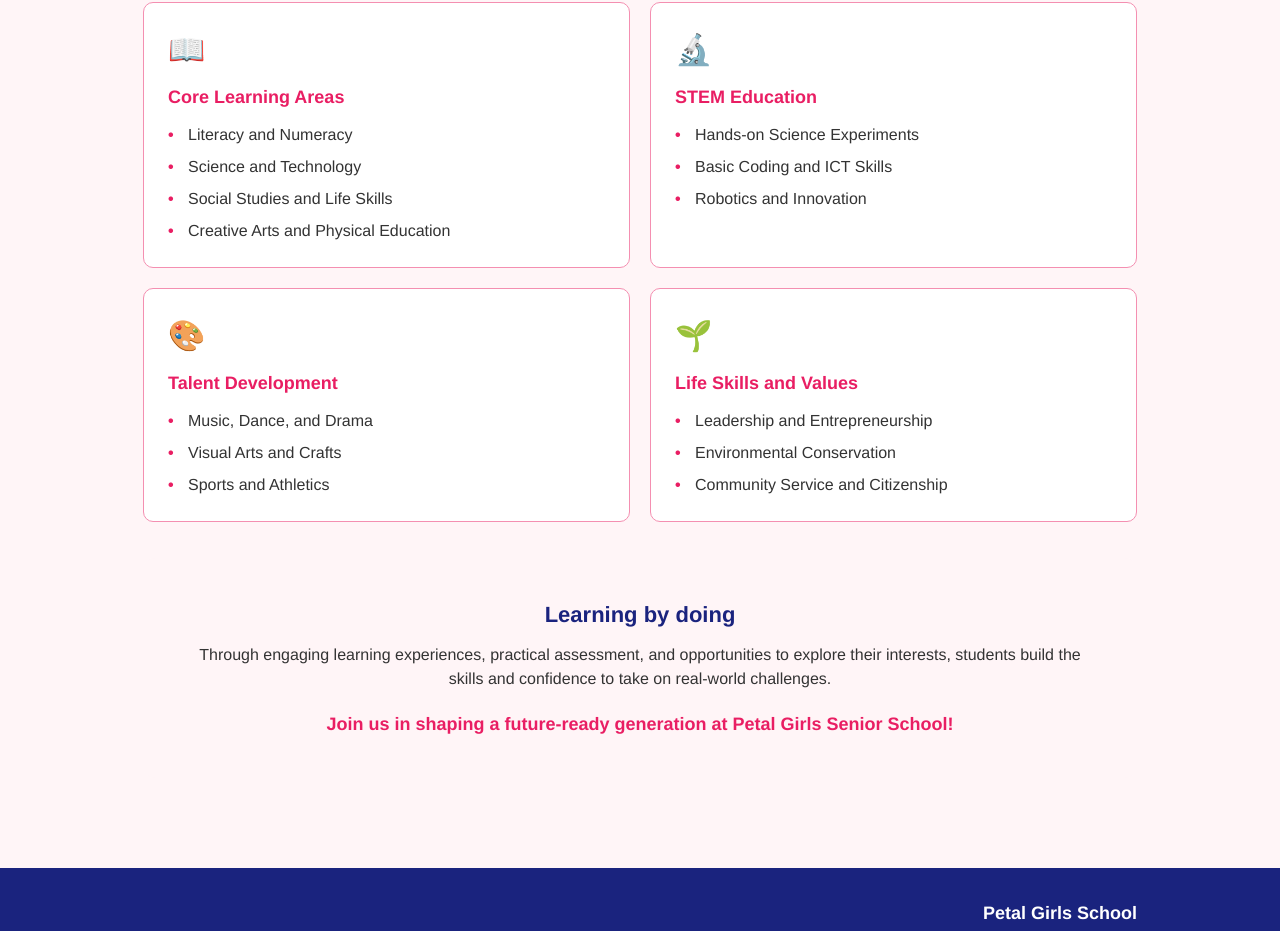
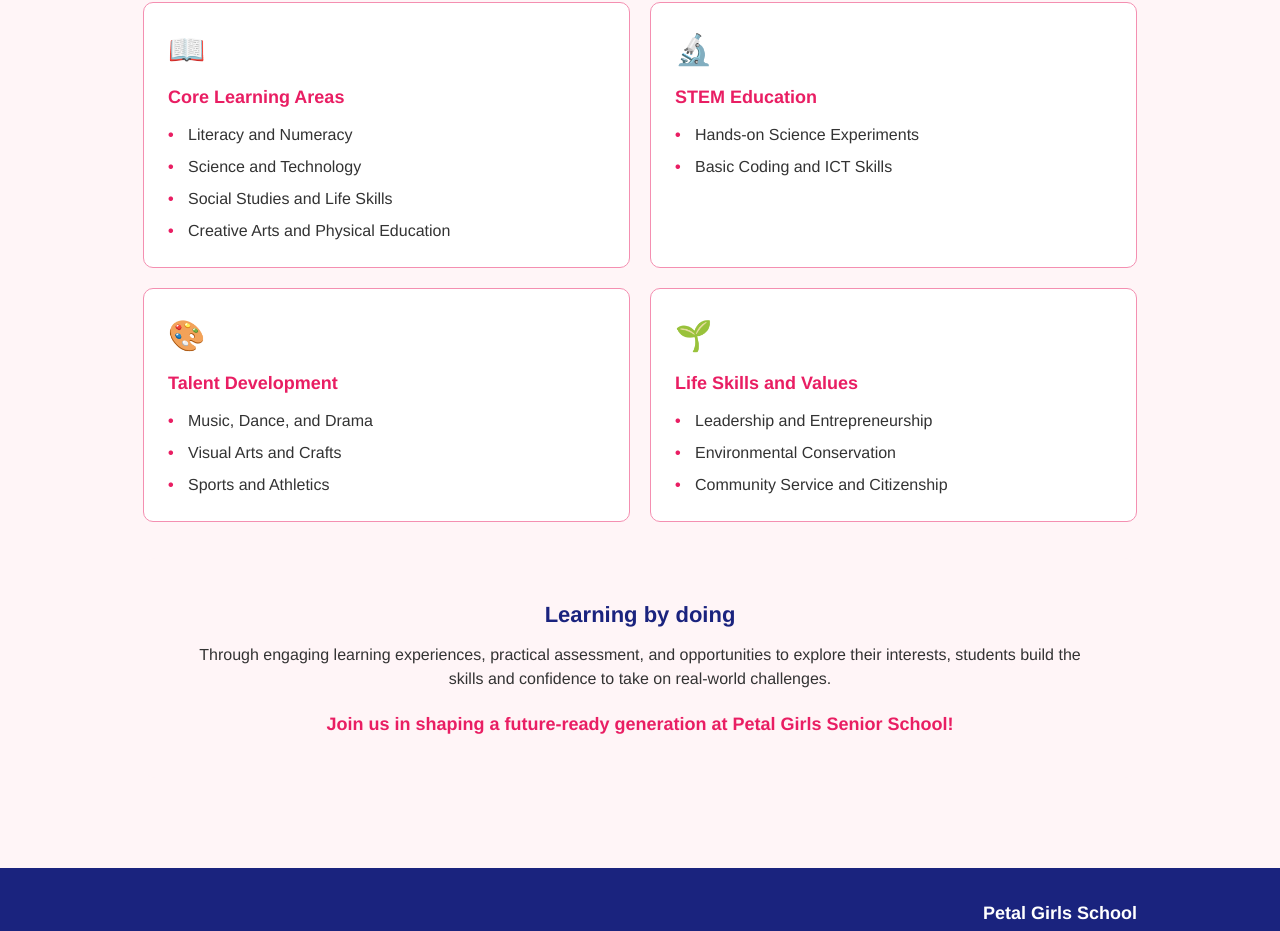
Before and after one commit to WangaiJM/girls, a React (Vite) app: page /programmes in a window 1280 px wide. Shown: the part 1118-2049 px from the top of the page. Built offline with nearby package versions, Linux system fonts and the light colour scheme.

Commit message:
Remove robotics from programme list

```diff
--- a/src/pages/Programs/Programs.tsx
+++ b/src/pages/Programs/Programs.tsx
@@ -16,11 +16,7 @@ const programAreas = [
   {
     title: "STEM Education",
     icon: "🔬",
-    subjects: [
-      "Hands-on Science Experiments",
-      "Basic Coding and ICT Skills",
-      "Robotics and Innovation",
-    ],
+    subjects: ["Hands-on Science Experiments", "Basic Coding and ICT Skills"],
   },
   {
     title: "Talent Development",
```
